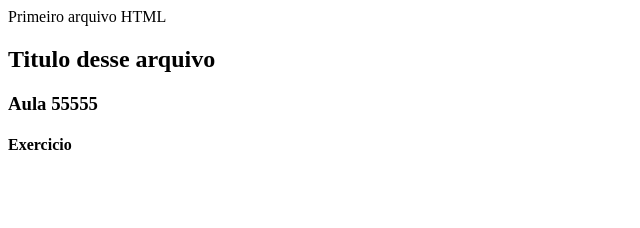
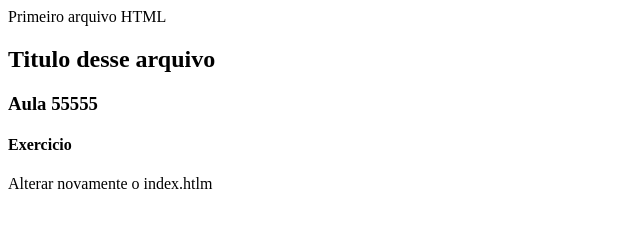
Before and after one commit to RJuniorXD/bootcampDB1, a plain HTML site: page index.html in a window 1280 px wide. Shown: the whole page, without its empty margins (0-640 px from the left). Drawn offline with Linux system fonts and the light colour scheme.

Commit message:
Alterar novamente o arquivo index.html

```diff
--- a/index.html
+++ b/index.html
@@ -4,5 +4,6 @@
         <h2>Titulo desse arquivo</h2>
         <h3>Aula 55555</h3>
         <h4>Exercicio </h4>
+        <p>Alterar novamente o index.htlm</p>
     </body>
 </html>
```
